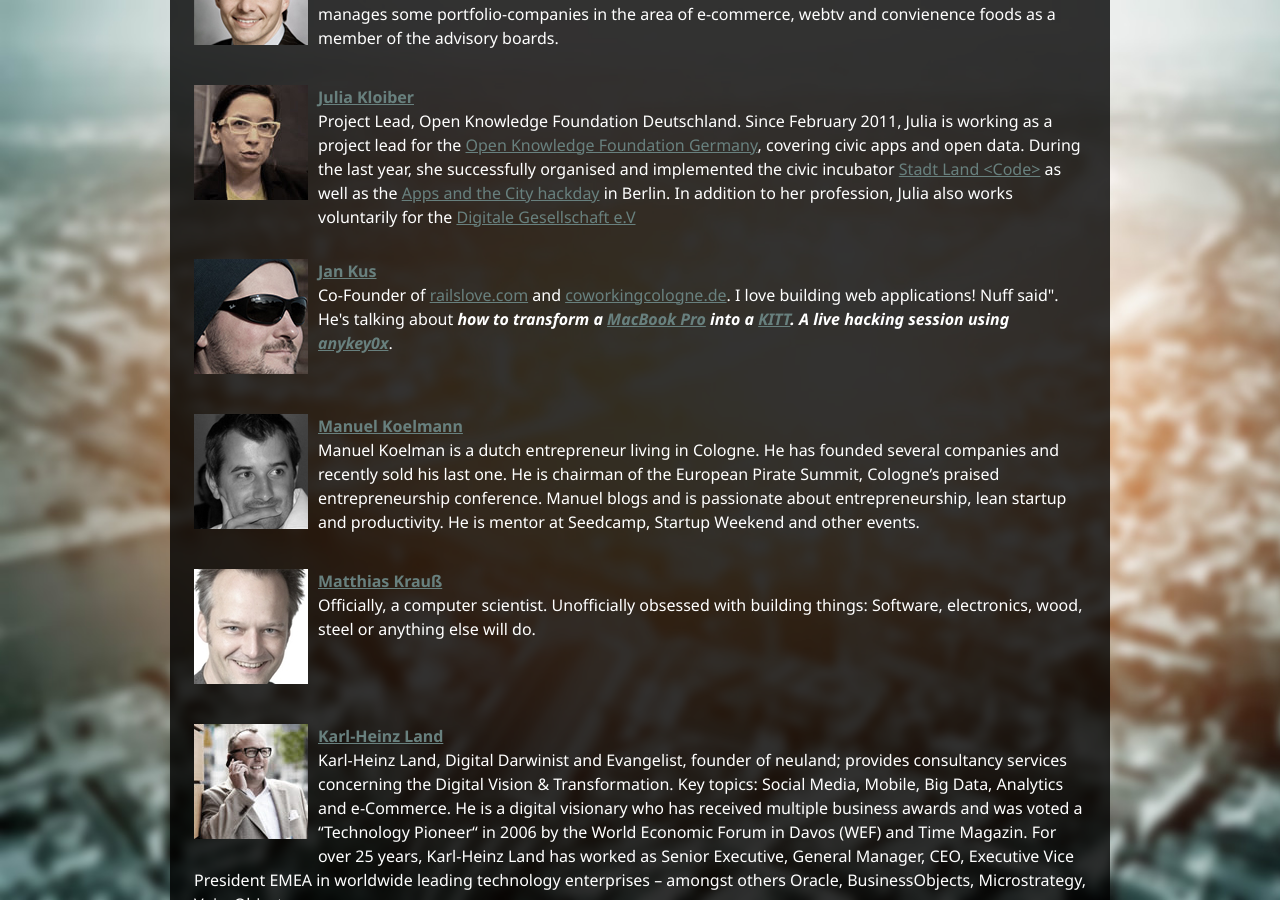
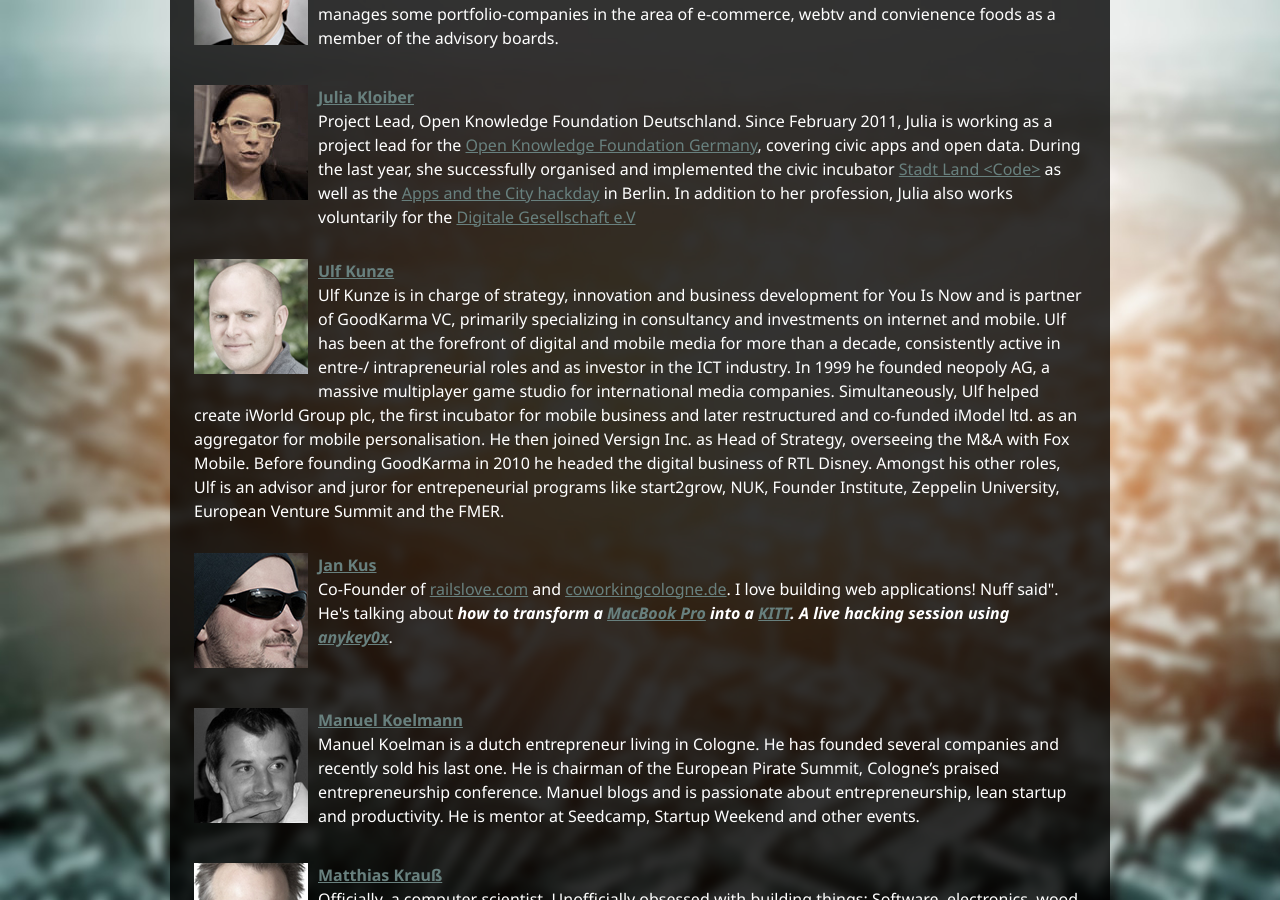
Before and after one commit to InteractiveCologne/interactivecologne.github.com, a Jekyll site: the page built from speakers.html, in a window 1280 px wide and 900 px high, scrolled down 5907 px. Built offline with Jekyll 4.4.1, drawn with Linux system fonts in a browser that asks for light colours; nearby versions of some CDN libraries.

Commit message:
add speaker

```diff
--- a/speakers.html
+++ b/speakers.html
@@ -112,8 +112,14 @@ layout: default
 		</p>
 
 		<p class="speaker">
+			<img class="speaker" src="assets/images/speaker/ulf-kunze.jpg" alt="Ulf Kunze"/><a href="#ulf-kunze" name="ulf-kunze"><strong>Ulf Kunze</strong></a><br/>Ulf Kunze is in charge of strategy, innovation and business development for You Is Now and is partner of GoodKarma VC, primarily specializing in consultancy and investments on internet and mobile.  Ulf has been at the forefront of digital and mobile media for more than a decade, consistently active in entre-/ intrapreneurial roles and as investor in the ICT industry.
+			In 1999 he founded neopoly AG, a massive multiplayer game studio for international media companies. Simultaneously, Ulf helped create iWorld Group plc, the first incubator for mobile business and later restructured and co-funded iModel ltd. as an aggregator for mobile personalisation. He then joined Versign Inc. as Head of Strategy, overseeing the M&A with Fox Mobile. Before founding GoodKarma in 2010 he headed the digital business of RTL Disney. Amongst his other roles, Ulf is an advisor and juror for entrepeneurial programs like start2grow, NUK, Founder Institute, Zeppelin University, European Venture Summit and the FMER.
+		</p>
+
+		<p class="speaker">
 			<img class="speaker" src="assets/images/speaker/jan_kus.jpg" alt="Jan Kus"/><a href="#jan-kus" name="jan-kus"><strong>Jan Kus</strong></a><br/>Co-Founder of <a href="http://railslove.com">railslove.com</a> and <a href="http://coworkingcologne.de">coworkingcologne.de</a>. I love building web applications! Nuff said". He's talking about <em>how to transform a <a href="http://en.wikipedia.org/wiki/MacBook_Pro">MacBook Pro</a> into a <a href="http://en.wikipedia.org/wiki/KITT">KITT</a>. A live hacking session using <a href="http://www.anykey0x.de/">anykey0x</a></em>.
 		</p>
+
 		<p class="speaker">
 			<img class="speaker" src="assets/images/speaker/manuel-koelmann.jpg" alt="Manuel Koelmann"/><a href="#manuel-koelmann" name="manuel-koelmann"><strong>Manuel Koelmann</strong></a><br/>Manuel Koelman is a dutch entrepreneur living in Cologne. He has founded several companies and recently sold his last one. He is chairman of the European Pirate Summit, Cologne’s praised entrepreneurship conference. Manuel blogs and is passionate about entrepreneurship, lean startup and productivity. He is mentor at Seedcamp, Startup Weekend and other events.
 		</p>
--- a/startup.html
+++ b/startup.html
@@ -114,6 +114,11 @@ layout: default
 				<p class="speaker">
 					<img class="speaker" src="assets/images/speaker/manuel-koelmann.jpg" alt="Manuel Koelmann"/><a href="#manuel-koelmann" name="manuel-koelmann"><strong>Manuel Koelmann</strong></a><br/>Manuel Koelman is a dutch entrepreneur living in Cologne. He has founded several companies and recently sold his last one. He is chairman of the European Pirate Summit, Cologne’s praised entrepreneurship conference. Manuel blogs and is passionate about entrepreneurship, lean startup and productivity. He is mentor at Seedcamp, Startup Weekend and other events.
 				</p>
+				<p class="speaker">
+					<img class="speaker" src="assets/images/speaker/ulf-kunze.jpg" alt="Ulf Kunze"/><a href="#ulf-kunze"name="ulf-kunze"><strong>Ulf Kunze</strong></a><br/>Ulf Kunze is in charge of strategy, innovation and business development for You Is Now and is partner of GoodKarma VC, primarily specializing in consultancy and investments on internet and mobile.  Ulf has been at the forefront of digital and mobile media for more than a decade, consistently active in entre-/ intrapreneurial roles and as investor in the ICT industry.
+					In 1999 he founded neopoly AG, a massive multiplayer game studio for international media companies. Simultaneously, Ulf helped create iWorld Group plc, the first incubator for mobile business and later restructured and co-funded iModel ltd. as an aggregator for mobile personalisation. He then joined Versign Inc. as Head of Strategy, overseeing the M&A with Fox Mobile. Before founding GoodKarma in 2010 he headed the digital business of RTL Disney. Amongst his other roles, Ulf is an advisor and juror for entrepeneurial programs like start2grow, NUK, Founder Institute, Zeppelin University, European Venture Summit and the FMER.
+				</p>
+
 				<p class="speaker">
 					<img class="speaker" src="assets/images/speaker/karl-heinz-land.jpg" alt="Karl-Heinz Land"/><a href="#karl-heinz-land" name="karl-heinz-land"><strong>Karl-Heinz Land</strong></a><br/>Karl-Heinz Land, Digital Darwinist and Evangelist, founder of neuland; provides consultancy services concerning the Digital Vision & Transformation. Key topics: Social Media, Mobile, Big Data, Analytics and e-Commerce. He is a digital visionary who has received multiple business awards and was voted a “Technology Pioneer“ in 2006 by the World Economic Forum in Davos (WEF) and Time Magazin. For over 25 years, Karl-Heinz Land has worked as Senior Executive, General Manager, CEO, Executive Vice President EMEA in worldwide leading technology enterprises – amongst others Oracle, BusinessObjects, Microstrategy, VoiceObjects.
 				</p>
```
Also changed, not shown: assets/images/speaker/ulf-kunze.jpg (added).
